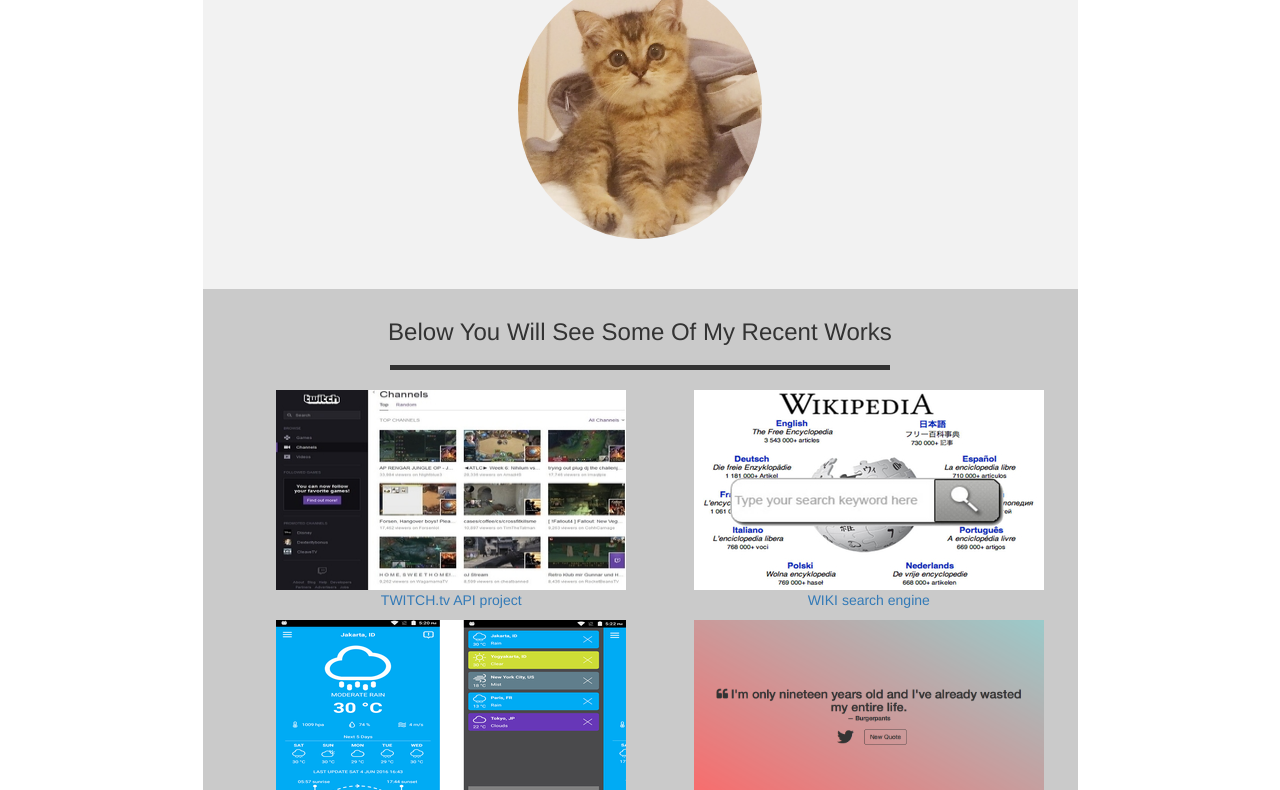
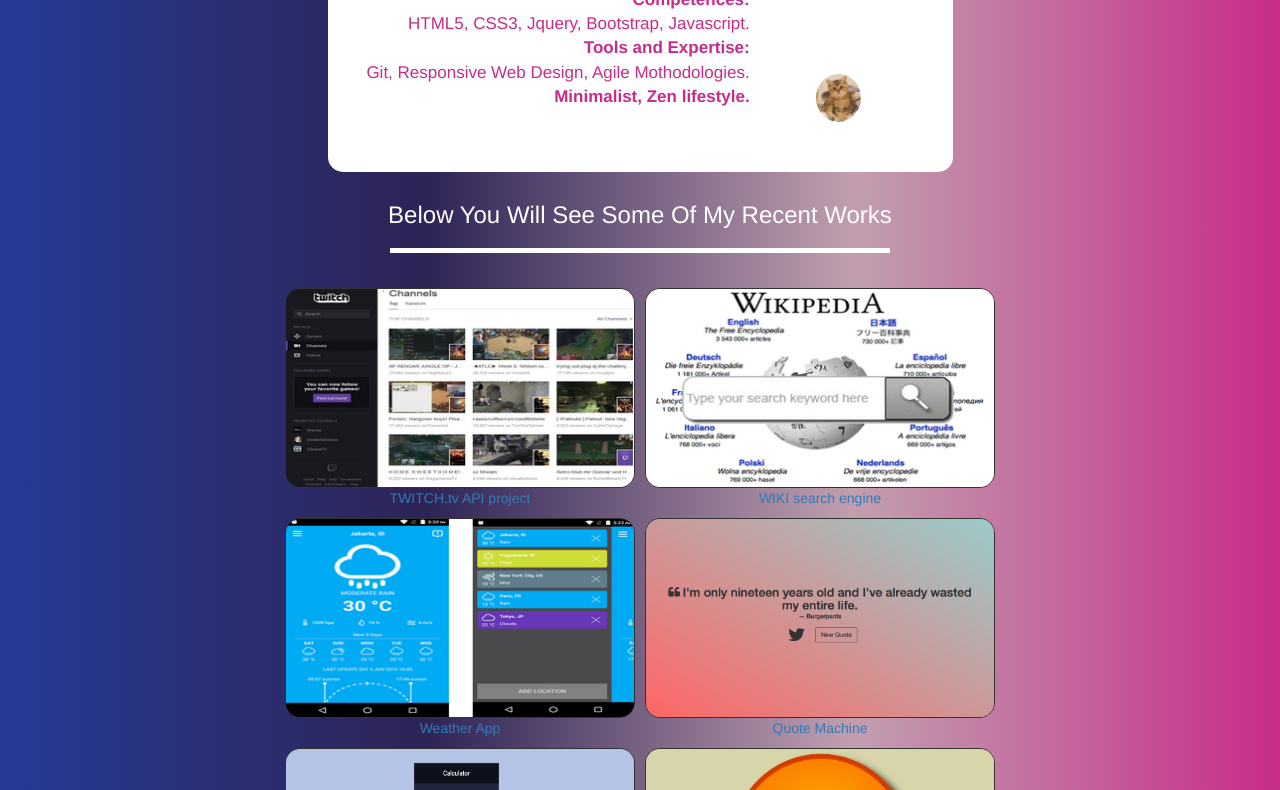
Before and after one commit to winnie1312/freecodecamp-projects, a plain HTML site: page personal-porfolio/index.html in a window 1280 px wide. Shown: the part 280-1070 px from the top of the page. Drawn offline with nearby package versions, Linux system fonts and the light colour scheme.

Commit message:
change name file

```diff
--- a/personal-porfolio/winnie-porfolio.html
+++ b/personal-porfolio/index.html
@@ -2,7 +2,7 @@
   <head>
     <title>Winnie Phan</title>
     <!--css link here-->
-    <link rel="stylesheet" type="text/css" href="./winnie-porfolio.css" >
+    <link rel="stylesheet" type="text/css" href="./style.css" >
     <!--bootstrap link here-->
     <link rel="stylesheet" href="https://maxcdn.bootstrapcdn.com/bootstrap/3.3.7/css/bootstrap.min.css">
     <script src="https://ajax.googleapis.com/ajax/libs/jquery/3.3.7/jquery.min.js"></script>
@@ -42,13 +42,19 @@
         <header>
           <div id="feature-area">
             <p id="description">
-              Front-end Developer, User Experience Designer.
-            </br>Competences: HTML5, CSS3, Jquery, Bootstrap, Javascript.
-            </br>Tools and Expertise: Git, Responsive Web Design, Agile Mothodologies.
-            </br> Minimalist, Zen lifestyle.
+              <span class="dark-title">Front-end Developer,</span>
+            </br><span class="dark-title">User Experience Designer.</span>
+            </br><span class="bold">Competences: </span>
+            </br>HTML5, CSS3, Jquery, Bootstrap, Javascript.
+            </br><span class="bold">Tools and Expertise: </span>
+            </br>Git, Responsive Web Design, Agile Mothodologies.
+            </br><span class="bold">Minimalist, Zen lifestyle.</span>
             </p>
           </div>
-          <img src="./avatar.png" alt="Winnie Phan">
+          <div id="avatar">
+            <img src="./avatar.png" alt="Winnie Phan">
+          </div>
+
         </header>
 
 
@@ -155,7 +161,8 @@
       <div id="porfolio">
           <h3 id="h3" class="text-center">Below you will see some of my recent works</h3>
           <hr class="hr">
-          <ul class="grid">
+          <div class="grid">
+            <ul id="porfolio-list">
             <li>
               <a href="#" target="_blank" class="project-link">
                   <img class="po" src="./witch.jpg" alt="TWITCH.tv-API-project">
@@ -206,6 +213,8 @@
                 </a>
             </li>
           </ul>
+          </div>
+
       </div>
 
 
--- a/personal-porfolio/winnie-porfolio.css
+++ b/personal-porfolio/style.css
@@ -1,15 +1,19 @@
 
 .whole-page {
   margin-top: 50px;
+  background: linear-gradient(to right, #263B96, #2D2456, #C19FAF, #c82c89);
+  /* background: linear-gradient(to right, red,orange,yellow,green,blue,indigo,violet);   */
 }
 
 /** feature area **/
 main header {
-  background-color: #f2f2f2;
-  width: 70%;
+  background-color: #fff;
+  width: 50%;
   margin: 0 auto;
   text-align: center;
-  margin-top: -20px;
+  margin-top: 50px ;
+  z-index: 5;
+  border-radius: 15px;
 }
 
 @media (min-width: 1023px) {
@@ -20,19 +24,32 @@
 
 #feature-area {
  display: inline-block;
- margin-right: 30px;
+ margin-right: 10px;
 }
 #description {
   font-size: 17px;
   text-align: right;
+  color: #c82c89;
+}
+.dark-title {
+  font-size: 23px;
+  font-weight: bold;
+  font-style: italic;
 }
 
+.bold {
+  font-weight: bold;
+}
+
+#avatar {
+  display: inline-block;
+}
 main header img {
   max-width: 30%;
   max-height: 30%;
-  width: 250px;
+  width: 150px;
   border-radius: 50%;
-  /* display: inline-block; */
+  display: inline-block;
 
 }
 
@@ -76,23 +93,25 @@
 #h3 {
   padding-top: 30px;
   text-transform: capitalize;
+  color: #fff;
 }
 
 .hr {
-  border-top: solid 5px;
+  border-top: solid 5px #fff;
   text-align: center;
   max-width: 500px;
+
 }
 
 /**porfolio**/
 #porfolio {
-  width: 70%;
+  width: 60%;
   margin: 0 auto;
   margin-top: -20px;
-  background-color: #cacaca;
+  /* background-color: #fff; */
 }
 
-#porfolio .grid {
+#porfolio-list {
   list-style-type: none;
   display: flex;
   flex-flow: row wrap;
@@ -100,22 +119,28 @@
   -webkit-flex-flow: row wrap;
   text-align: center;
   margin: 0 auto;
+  padding-left: 0;
 }
 
-#porfolio .grid li {
 
+#porfolio-list li {
   margin: 0 auto;
-  /* margin: 20px; */
 }
 
-.po{
+.grid {
+  /* background-color: aqua; */
+  padding: 15px;
+
+}
+
+.po {
   width: 350px;
   height: 200px;
+  border: 1px solid #333;
+  border-radius: 15px;
+  /* z-index: 1; */
 }
 
-/* .row {
-  width: 70%;
-} */
 
 /* .porfolio-item {
   padding: 0;
@@ -154,7 +179,7 @@
 } */
 
 .footer {
-  width: 800px;
+  width: 60%;
   margin: 30px auto 0 auto;
   padding-top: 10px;
   border: 1px solid #cacaca;
```
